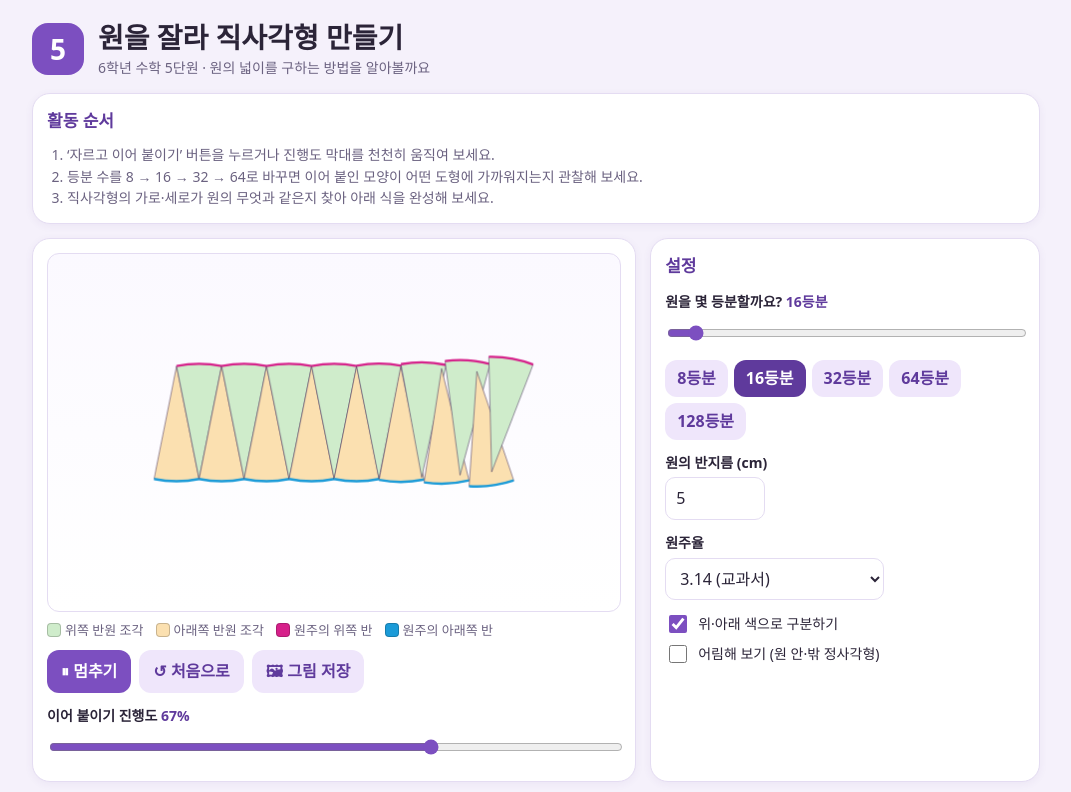
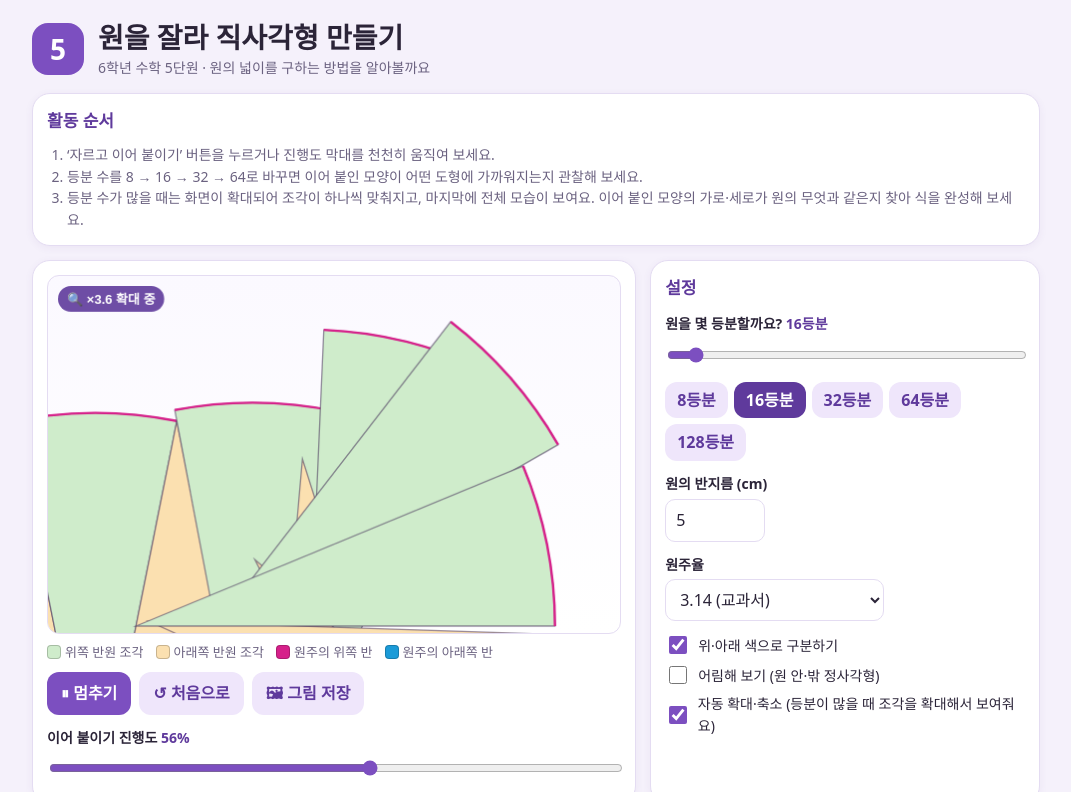
Before and after one commit to pju0417/circle, a plain HTML site: page index.html in a window 1280 px wide. Both pictures are taken after a click on the button "▶ 자르고 이어 붙이기". Shown: the top 792 px of the page, without its empty margins (104-1175 px from the left). Drawn offline with Linux system fonts and the light colour scheme.

Commit message:
마지막 조각 이동 단계 제거, 많이 등분할 때 자동 확대·축소 카메라 추가
Co-Authored-By: Claude Sonnet 5.5 <noreply@anthropic.com>
Claude-Session: https://claude.ai/code/session_01DBh8zzX1wweLhoux3shW71

```diff
--- a/index.html
+++ b/index.html
@@ -83,7 +83,7 @@ ol.guide{margin:0;padding-left:20px;font-size:14px;color:var(--sub)}
     <ol class="guide">
       <li>‘자르고 이어 붙이기’ 버튼을 누르거나 진행도 막대를 천천히 움직여 보세요.</li>
       <li>등분 수를 8 → 16 → 32 → 64로 바꾸면 이어 붙인 모양이 어떤 도형에 가까워지는지 관찰해 보세요.</li>
-      <li>직사각형의 가로·세로가 원의 무엇과 같은지 찾아 아래 식을 완성해 보세요.</li>
+      <li>등분 수가 많을 때는 화면이 확대되어 조각이 하나씩 맞춰지고, 마지막에 전체 모습이 보여요. 이어 붙인 모양의 가로·세로가 원의 무엇과 같은지 찾아 식을 완성해 보세요.</li>
     </ol>
   </div>
 
@@ -125,6 +125,13 @@ ol.guide{margin:0;padding-left:20px;font-size:14px;color:var(--sub)}
       <div class="toggles">
         <label><input type="checkbox" id="tColor" checked> 위·아래 색으로 구분하기</label>
         <label><input type="checkbox" id="tHint"> 어림해 보기 (원 안·밖 정사각형)</label>
+        <label><input type="checkbox" id="tAuto" checked> 자동 확대·축소 (등분이 많을 때 조각을 확대해서 보여줘요)</label>
+      </div>
+      <div id="manual" hidden>
+        <label class="ctl" for="zoom">확대 <span class="val" id="zoomV">×1</span></label>
+        <input id="zoom" type="range" min="0" max="100" value="0">
+        <label class="ctl" for="pan">보는 위치 (왼쪽 ↔ 오른쪽)</label>
+        <input id="pan" type="range" min="0" max="100" value="0">
       </div>
     </aside>
   </div>
@@ -188,7 +195,7 @@ const ease = t => t < .5 ? 2*t*t : 1 - Math.pow(-2*t + 2, 2) / 2;
 const fmt = x => String(Math.round(x * 1e4) / 1e4);
 const fmt2 = x => String(Math.round(x * 100) / 100);
 
-const S = { n: 16, r: 5, pi: "3.14", p: 0, hint: false, color: true, anim: null };
+const S = { n: 16, r: 5, pi: "3.14", p: 0, hint: false, color: true, anim: null, auto: true, zoom: 1, pan: 0 };
 const piVal = () => S.pi === "exact" ? Math.PI : parseFloat(S.pi);
 const piTxt = () => S.pi === "exact" ? "3.14159…" : S.pi;
 const num = x => S.pi === "exact" ? fmt2(x) : fmt(x);
@@ -196,6 +203,27 @@ const approxMark = () => S.pi === "exact" ? "≈ " : "= ";
 
 /* ---------- 그리기 ---------- */
 const cv = $("cv");
+function layout(W, H) {
+  const N = S.n, th = 2 * Math.PI / N, s = Math.sin(th / 2), c = Math.cos(th / 2);
+  const R = Math.min(W / (Math.PI + 0.9), H / 3.1);
+  const CX = W / 2, CY = H / 2 - 10;
+  const X0 = W / 2 - (N - 1) * s * R / 2, Y0 = CY - R * c / 2;
+  const zAuto = clamp(W / (7 * s * R), 1, 16);        // 한 화면에 조각 약 7개가 보이는 배율
+  const d = clamp(5 / N, 0.06, 0.6);                    // 조각 하나가 움직이는 시간 비율
+  return { N, th, s, c, R, CX, CY, X0, Y0, zAuto, d };
+}
+function camera(L, W, H) {
+  const p = S.p, p1 = clamp((p - 0.06) / 0.74, 0, 1);
+  const def = { x: W / 2, y: L.CY };
+  const slotPt = q => ({ x: L.X0 + q * L.N * L.s * L.R, y: L.Y0 + L.R * 0.08 });   // 조각의 뾰족한 끝과 호가 맞물리는 높이
+  if (!S.auto) {                                         // 직접 조절
+    const z = S.zoom, w = clamp(z - 1, 0, 1), t = slotPt(S.pan);
+    return { z, x: def.x + (t.x - def.x) * w, y: def.y + (t.y - def.y) * w };
+  }
+  const wz = ease(clamp((p - 0.04) / 0.1, 0, 1)) * (1 - ease(clamp((p - 0.82) / 0.18, 0, 1)));
+  const ql = clamp((p1 - L.d) / (1 - L.d), 0, 1), t = slotPt(Math.min(1, (ql * (L.N - 1) + 2) / L.N));  // 방금 맞춰진 조각 바로 앞
+  return { z: 1 + (L.zAuto - 1) * wz, x: def.x + (t.x - def.x) * wz, y: def.y + (t.y - def.y) * wz };
+}
 function draw() {
   const ctx = cv.getContext("2d");
   const rect = cv.getBoundingClientRect();
@@ -208,85 +236,84 @@ function draw() {
   ctx.setTransform(dpr, 0, 0, dpr, 0, 0);
   ctx.clearRect(0, 0, W, H);
 
-  const N = S.n, th = 2 * Math.PI / N, s = Math.sin(th / 2), c = Math.cos(th / 2);
-  const R = Math.min(W / (Math.PI + 0.9), H / 3.1);
-  const CX = W / 2, CY = H / 2 - 10;
-  const p = S.p, p1 = clamp(p / 0.8, 0, 1), p2 = clamp((p - 0.8) / 0.2, 0, 1);
-  const X0 = W / 2 - (N - 2) * s * R / 2, Y0 = CY - R * c / 2;
-  const lw = N <= 32 ? 1 : N <= 64 ? 0.6 : 0.3;
+  const L = layout(W, H), { N, th, s, c, R, CX, CY, X0, Y0 } = L;
+  const cam = camera(L, W, H), z = cam.z;
+  ctx.setTransform(dpr * z, 0, 0, dpr * z, dpr * (W / 2 - z * cam.x), dpr * (H / 2 - z * cam.y));
+  const p = S.p, p1 = clamp((p - 0.06) / 0.74, 0, 1);
+  const px = v => v / z;                                  // 화면 픽셀 기준 크기
+  const lw = px(z > 1.5 ? 1.3 : (N <= 32 ? 1 : N <= 64 ? 0.6 : 0.4));
   const colG = S.color ? "#cfeccb" : "#fbe0b0", colO = "#fbe0b0";
   const arcG = S.color ? "#d6208a" : "#7c4fc0", arcO = S.color ? "#1b9bd8" : "#7c4fc0";
 
-  function sector(ax, ay, b, a0, a1, fill, arcCol) {
-    ctx.beginPath(); ctx.moveTo(ax, ay); ctx.arc(ax, ay, R, b + a0, b + a1); ctx.closePath();
+  function sector(ax, ay, b, fill, arcCol) {
+    ctx.beginPath(); ctx.moveTo(ax, ay); ctx.arc(ax, ay, R, b - th / 2, b + th / 2); ctx.closePath();
     ctx.fillStyle = fill; ctx.fill();
     ctx.lineWidth = lw; ctx.strokeStyle = "rgba(70,50,90,.55)"; ctx.stroke();
-    ctx.beginPath(); ctx.arc(ax, ay, R, b + a0, b + a1);
-    ctx.lineWidth = 2.4; ctx.strokeStyle = arcCol; ctx.stroke();
+    ctx.beginPath(); ctx.arc(ax, ay, R, b - th / 2, b + th / 2);
+    ctx.lineWidth = px(2.4); ctx.strokeStyle = arcCol; ctx.stroke();
   }
 
-  const lastSlot = N - 1;
-  let lastPose = null;
   for (let slot = 0; slot < N; slot++) {
     const green = slot % 2 === 1;
     const j = green ? (slot - 1) / 2 : N / 2 - 1 - slot / 2;   // 원래 반원 안에서의 순서
     const b0 = green ? -Math.PI + th / 2 + j * th : th / 2 + j * th;
     const bf = green ? -Math.PI / 2 : Math.PI / 2;
     const fx = X0 + slot * s * R, fy = Y0 + (green ? R * c : 0);
-    const e = ease(clamp(p1 * 1.5 - 0.5 * slot / (N - 1), 0, 1));
-    const ax = CX + (fx - CX) * e, ay = CY + (fy - CY) * e, b = b0 + (bf - b0) * e;
-    const fill = green ? colG : colO, arc = green ? arcG : arcO;
-    if (slot === lastSlot && p2 > 0) { lastPose = { ax, ay, b, fill, arc }; continue; }
-    sector(ax, ay, b, -th / 2, th / 2, fill, arc);
-  }
-  if (lastPose) {                       // 마지막 조각을 반으로 잘라 왼쪽 끝으로 옮기기
-    const q = lastPose, dx = -N * s * R * ease(p2);
-    sector(q.ax, q.ay, q.b, -th / 2, 0, q.fill, q.arc);
-    sector(q.ax + dx, q.ay, q.b, 0, th / 2, q.fill, q.arc);
+    const q = slot / (N - 1);
+    const e = ease(clamp((p1 - q * (1 - L.d)) / L.d, 0, 1));
+    sector(CX + (fx - CX) * e, CY + (fy - CY) * e, b0 + (bf - b0) * e,
+           green ? colG : colO, green ? arcG : arcO);
   }
 
   /* 어림하기: 원 안·밖 정사각형 */
-  const a0 = clamp(1 - p * 12, 0, 1);
+  const a0 = clamp(1 - p1 * 12, 0, 1);
   if (S.hint && a0 > 0) {
-    ctx.save(); ctx.globalAlpha = a0;
-    ctx.lineWidth = 2.5;
-    ctx.strokeStyle = "#e03a3a"; ctx.setLineDash([]);
-    ctx.strokeRect(CX - R, CY - R, 2 * R, 2 * R);
+    ctx.save(); ctx.globalAlpha = a0; ctx.lineWidth = px(2.5);
+    ctx.strokeStyle = "#e03a3a"; ctx.strokeRect(CX - R, CY - R, 2 * R, 2 * R);
     ctx.strokeStyle = "#1f9d55";
     ctx.beginPath(); ctx.moveTo(CX - R, CY); ctx.lineTo(CX, CY - R); ctx.lineTo(CX + R, CY); ctx.lineTo(CX, CY + R); ctx.closePath(); ctx.stroke();
     ctx.restore();
   }
 
   /* 반지름 표시 */
-  const a1 = clamp(1 - p * 8, 0, 1);
+  const a1 = clamp(1 - p1 * 8, 0, 1);
   if (a1 > 0) {
     ctx.save(); ctx.globalAlpha = a1;
-    ctx.strokeStyle = "#333"; ctx.lineWidth = 1.6;
+    ctx.strokeStyle = "#333"; ctx.lineWidth = px(1.6);
     ctx.beginPath(); ctx.moveTo(CX, CY); ctx.lineTo(CX + R, CY); ctx.stroke();
-    ctx.fillStyle = "#333"; ctx.beginPath(); ctx.arc(CX, CY, 3, 0, 7); ctx.fill();
-    ctx.font = "700 13px sans-serif"; ctx.textAlign = "center";
-    ctx.fillStyle = "#fff"; ctx.fillRect(CX + R / 2 - 30, CY - 22, 60, 17);
-    ctx.fillStyle = "#333"; ctx.fillText("반지름 " + fmt(S.r) + "cm", CX + R / 2, CY - 9);
+    ctx.fillStyle = "#333"; ctx.beginPath(); ctx.arc(CX, CY, px(3), 0, 7); ctx.fill();
+    ctx.font = `700 ${px(13)}px sans-serif`; ctx.textAlign = "center";
+    ctx.fillStyle = "#fff"; ctx.fillRect(CX + R / 2 - px(30), CY - px(22), px(60), px(17));
+    ctx.fillStyle = "#333"; ctx.fillText("반지름 " + fmt(S.r) + "cm", CX + R / 2, CY - px(9));
     ctx.restore();
   }
 
   /* 가로·세로 표시 */
-  const a2 = clamp((p - 0.9) / 0.1, 0, 1);
+  const a2 = clamp((p - 0.92) / 0.08, 0, 1);
   if (a2 > 0) {
     ctx.save(); ctx.globalAlpha = a2;
-    const xl = X0 - s * R, xr = X0 + (N - 1) * s * R, yb = Y0 + R + 12;
-    ctx.strokeStyle = "#5f3a9c"; ctx.fillStyle = "#5f3a9c"; ctx.lineWidth = 2;
+    const xl = X0 - s * R, xr = X0 + (N - 1) * s * R, yb = Y0 + R + px(12);
+    ctx.strokeStyle = "#5f3a9c"; ctx.fillStyle = "#5f3a9c"; ctx.lineWidth = px(2);
+    const t5 = px(5);
     ctx.beginPath(); ctx.moveTo(xl, yb); ctx.lineTo(xr, yb);
-    ctx.moveTo(xl, yb - 5); ctx.lineTo(xl, yb + 5); ctx.moveTo(xr, yb - 5); ctx.lineTo(xr, yb + 5); ctx.stroke();
-    ctx.font = "700 14px sans-serif"; ctx.textAlign = "center";
-    const half = piVal() * S.r;
-    ctx.fillText("가로 = 원주 × ½ = " + num(half) + " cm", (xl + xr) / 2, yb + 20);
-    const xv = xl - 12;
+    ctx.moveTo(xl, yb - t5); ctx.lineTo(xl, yb + t5); ctx.moveTo(xr, yb - t5); ctx.lineTo(xr, yb + t5); ctx.stroke();
+    ctx.font = `700 ${px(14)}px sans-serif`; ctx.textAlign = "center";
+    ctx.fillText("가로 ≈ 원주 × ½ = " + num(piVal() * S.r) + " cm", (xl + xr) / 2, yb + px(20));
+    const xv = xl - px(12);
     ctx.beginPath(); ctx.moveTo(xv, Y0); ctx.lineTo(xv, Y0 + R);
-    ctx.moveTo(xv - 5, Y0); ctx.lineTo(xv + 5, Y0); ctx.moveTo(xv - 5, Y0 + R); ctx.lineTo(xv + 5, Y0 + R); ctx.stroke();
-    ctx.save(); ctx.translate(xv - 8, Y0 + R / 2); ctx.rotate(-Math.PI / 2);
+    ctx.moveTo(xv - t5, Y0); ctx.lineTo(xv + t5, Y0); ctx.moveTo(xv - t5, Y0 + R); ctx.lineTo(xv + t5, Y0 + R); ctx.stroke();
+    ctx.save(); ctx.translate(xv - px(8), Y0 + R / 2); ctx.rotate(-Math.PI / 2);
     ctx.fillText("세로 = 반지름 = " + fmt(S.r) + " cm", 0, 0); ctx.restore();
     ctx.restore();
+  }
+
+  /* 확대 표시 (화면 좌표) */
+  ctx.setTransform(dpr, 0, 0, dpr, 0, 0);
+  if (z > 1.05) {
+    const t = "🔍 ×" + (z < 10 ? z.toFixed(1) : Math.round(z)) + " 확대 중";
+    ctx.font = "700 13px sans-serif"; const w = ctx.measureText(t).width + 18;
+    ctx.fillStyle = "rgba(95,58,156,.9)"; ctx.beginPath(); ctx.roundRect(10, 10, w, 26, 13); ctx.fill();
+    ctx.fillStyle = "#fff"; ctx.textAlign = "left"; ctx.fillText(t, 19, 28);
   }
 }
 
@@ -308,8 +335,8 @@ function updateInfo() {
   const N = S.n, w = N * Math.sin(Math.PI / N), t = Math.PI;
   const diff = (1 - w / t) * 100;
   $("approx").innerHTML =
-    `현재 <b>${N}등분</b>: 이어 붙인 모양의 가로 길이는 원주의 ½보다 <b>${diff < 0.005 ? "거의 차이가 없어요" : fmt2(diff) + "% 짧아요"}</b>` +
-    ` (이어 붙인 길이 ${fmt2(w * r)} cm, 원주 × ½ = ${fmt2(t * r)} cm). 등분 수가 클수록 직사각형에 가까워집니다.`;
+    `현재 <b>${N}등분</b>: 이어 붙인 모양의 가로 길이(한쪽 변)는 원주의 ½보다 <b>${diff < 0.005 ? "거의 차이가 없어요" : fmt2(diff) + "% 짧아요"}</b>` +
+    ` (이어 붙인 길이 ${fmt2(w * r)} cm, 원주 × ½ = ${fmt2(t * r)} cm). 등분 수가 클수록 양 끝의 기울어짐이 줄어 직사각형에 가까워집니다.`;
 }
 
 function sync() {
@@ -326,10 +353,10 @@ function stop() { if (S.anim) { cancelAnimationFrame(S.anim); S.anim = null; } $
 function play() {
   if (S.anim) { stop(); return; }
   if (S.p >= 1) S.p = 0;
-  const from = S.p, dur = 4200 * (1 - from), t0 = performance.now();
+  const from = S.p, total = S.n > 16 ? 14000 : 5000, t0 = performance.now();
   $("play").textContent = "⏸ 멈추기";
   const step = now => {
-    S.p = clamp(from + (now - t0) / (4200), from, 1);
+    S.p = clamp(from + (now - t0) / total, from, 1);
     sync();
     if (S.p < 1) S.anim = requestAnimationFrame(step); else stop();
   };
@@ -357,6 +384,12 @@ $("save").addEventListener("click", () => {
   cv.toBlob(b => { const a = document.createElement("a"); a.href = URL.createObjectURL(b);
     a.download = "원의넓이_" + S.n + "등분.png"; a.click(); setTimeout(() => URL.revokeObjectURL(a.href), 1000); });
 });
+function zoomFromSlider() { const mx = Math.max(8, layout(cv.getBoundingClientRect().width || 600, cv.getBoundingClientRect().height || 400).zAuto);
+  return Math.exp(Math.log(mx) * $("zoom").value / 100); }
+function manualSync() { S.zoom = zoomFromSlider(); S.pan = $("pan").value / 100;
+  $("zoomV").textContent = "×" + (S.zoom < 10 ? S.zoom.toFixed(1) : Math.round(S.zoom)); draw(); }
+$("zoom").addEventListener("input", manualSync); $("pan").addEventListener("input", manualSync);
+$("tAuto").addEventListener("change", e => { S.auto = e.target.checked; $("manual").hidden = S.auto; if (!S.auto) manualSync(); else draw(); });
 addEventListener("resize", draw);
 if (window.ResizeObserver) new ResizeObserver(draw).observe(cv);
 
```
